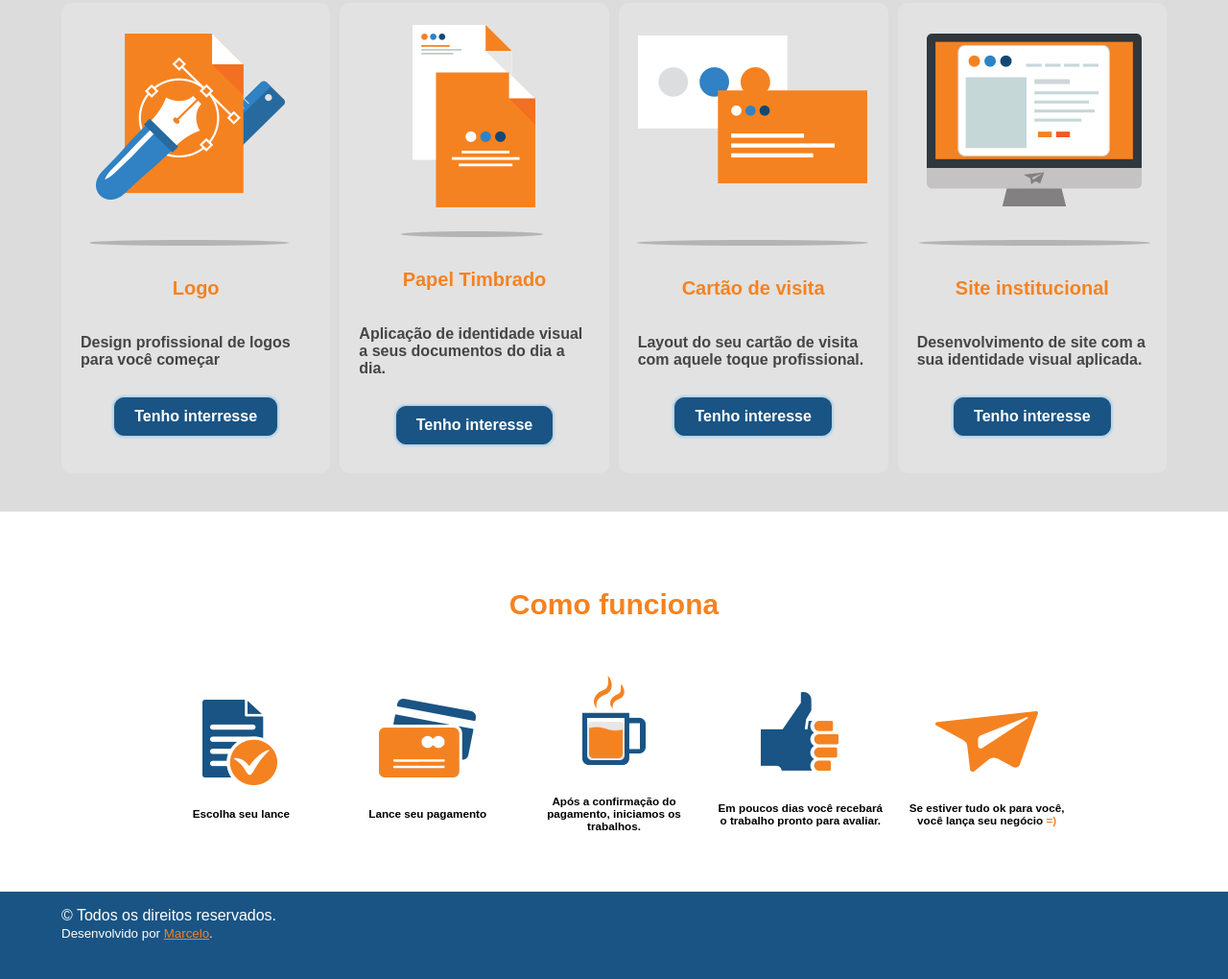
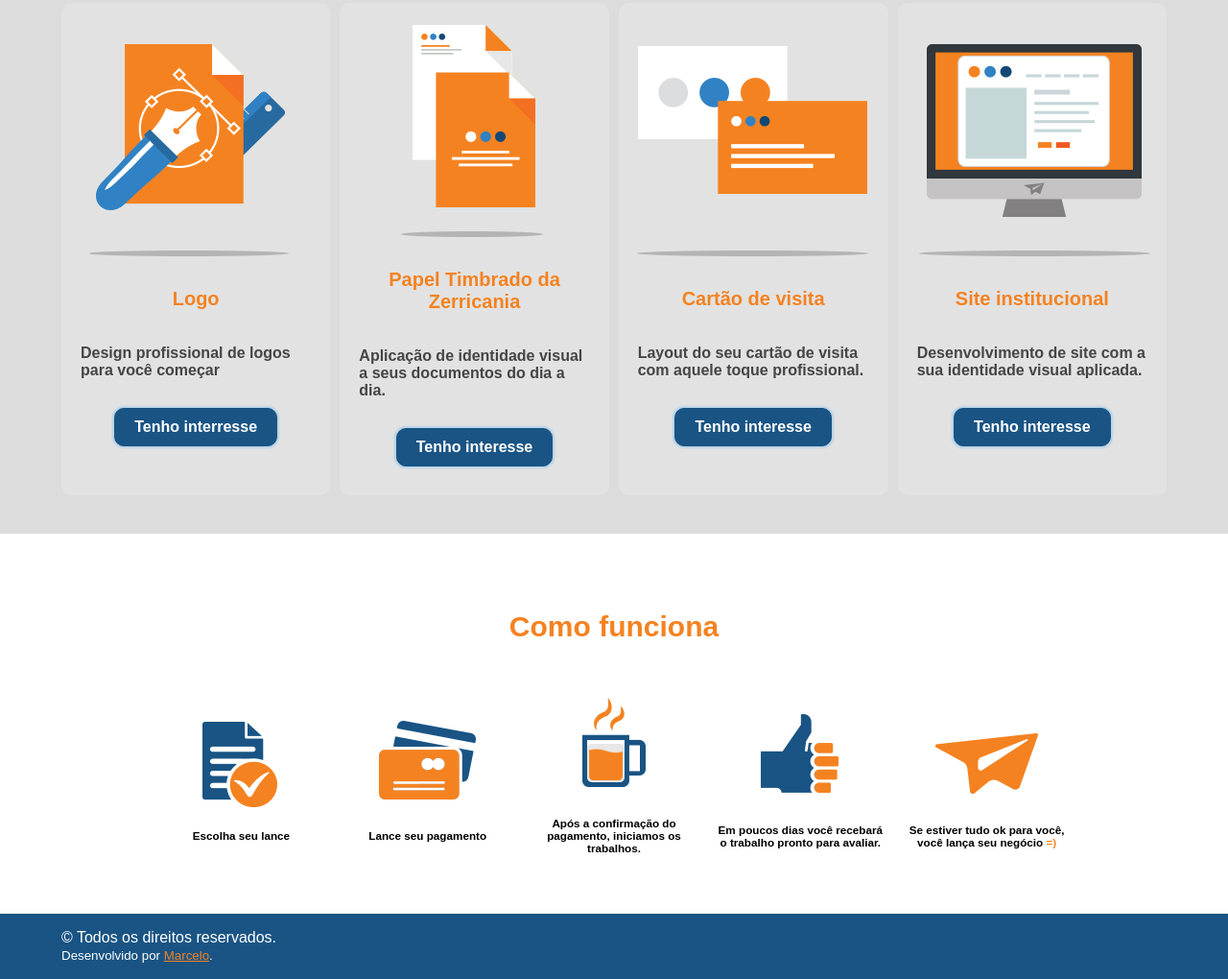
Before and after one commit to L-Lutece/Lance, a website: page index.html in a window 1280 px wide. Shown: the part 1142-2162 px from the top of the page at 96% size. Before the commit the page ends 2139 px from the top, so only its background shows below. Drawn offline with Linux system fonts and the light colour scheme; a web font is replaced by a local one.

Commit message:
test-push

```diff
--- a/index.html
+++ b/index.html
@@ -51,7 +51,7 @@
                             <div class="vitrine__image">
                                 <img src="./assets/images/produto-timbrado.png" alt="Papel Timbrado">
                             </div>
-                            <h3 class="vitrine__title">Papel Timbrado</h3>
+                            <h3 class="vitrine__title">Papel Timbrado da Zerricania</h3>
                             <p class="vitrine__desc">
                                 Aplicação de identidade visual a seus documentos do dia a dia.
                             </p>
```
